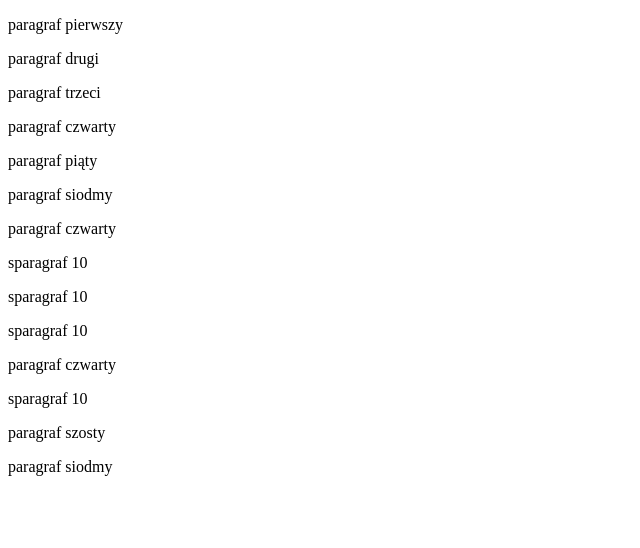
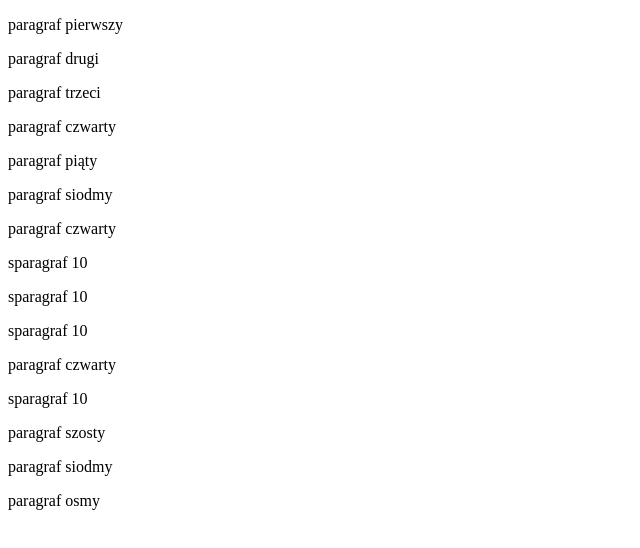
Before and after one commit to paulinalesniak88/paulinalesniak88.github.io, a plain HTML site: page index.html in a window 1280 px wide. Shown: the whole page, without its empty margins (0-640 px from the left). Drawn offline with Linux system fonts and the light colour scheme.

Commit message:
commit from github desktop

```diff
--- a/index.html
+++ b/index.html
@@ -19,5 +19,6 @@
    <p>sparagraf 10</p>
    <p>paragraf szosty</p>
    <p>paragraf siodmy</p>
+   <p>paragraf osmy</p>
 </body>
 </html>
```
